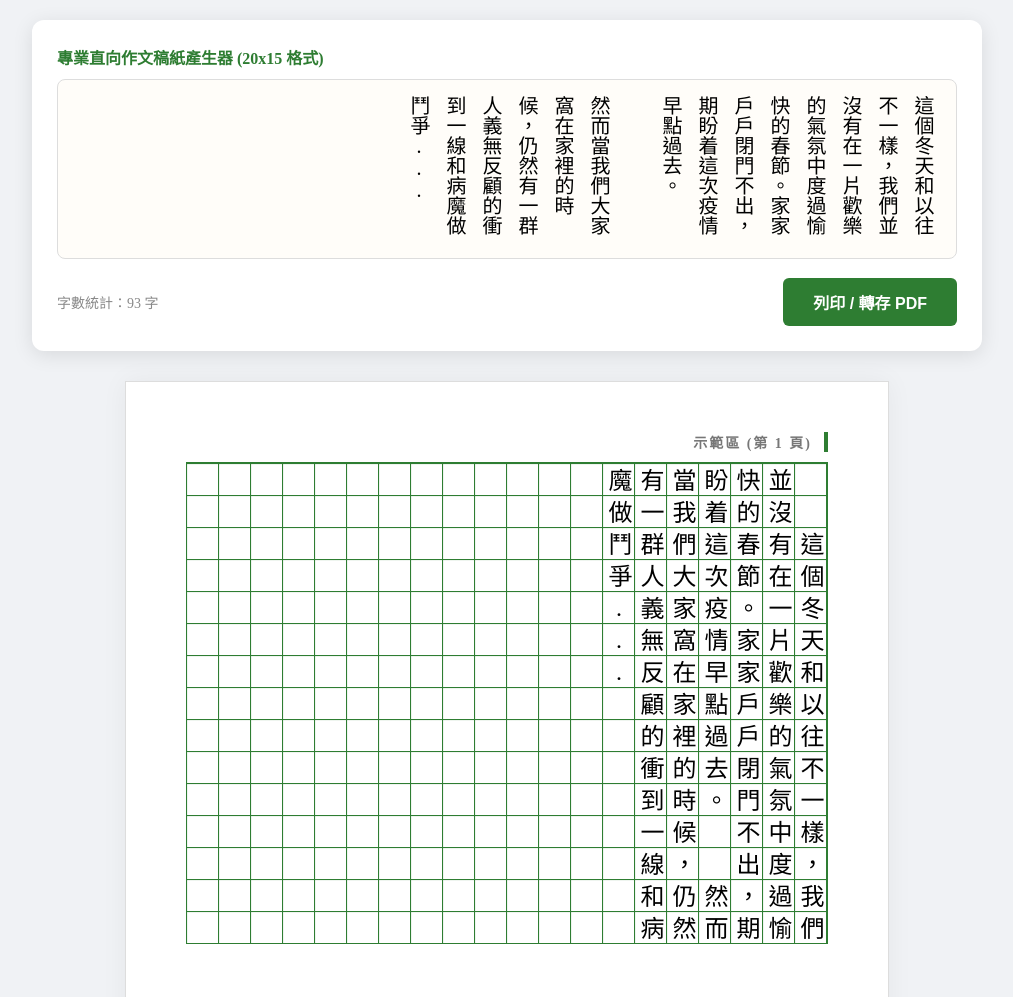
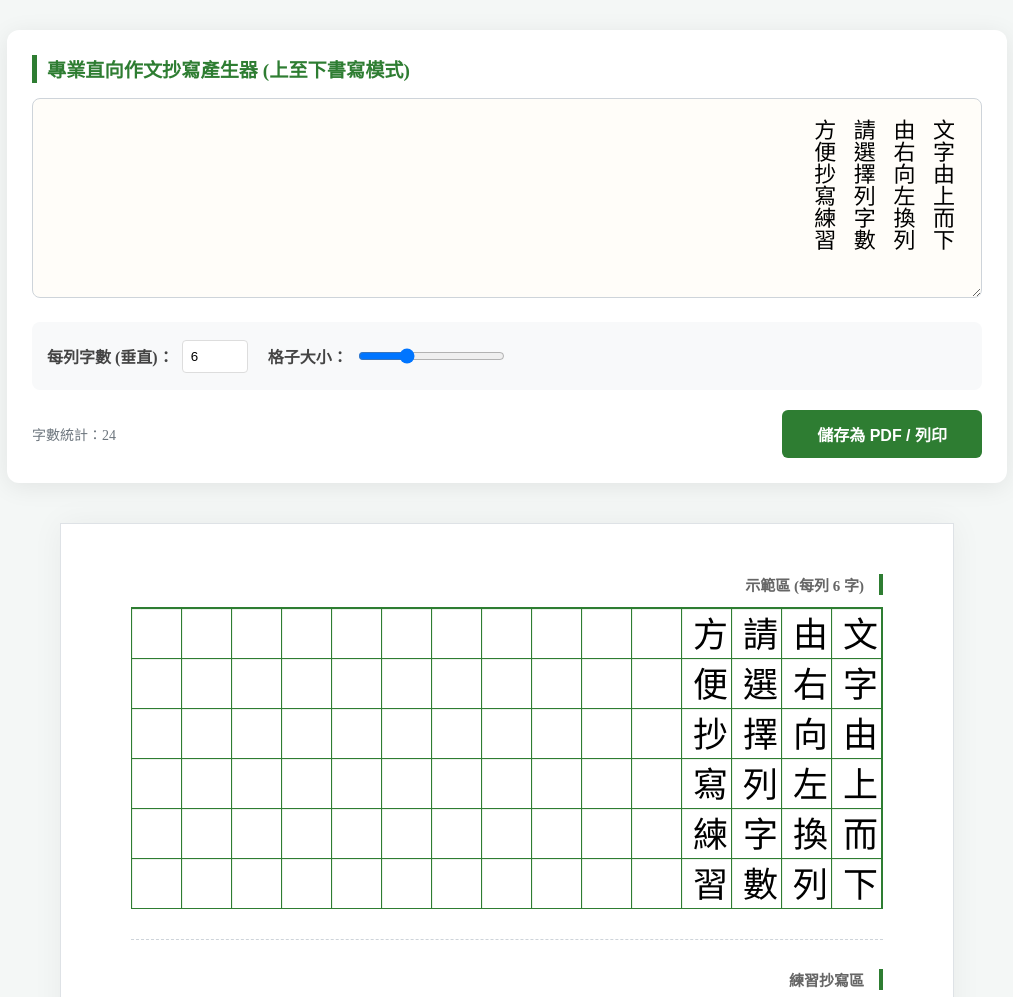
Before and after one commit to z135y/word, a plain HTML site: page index.html in a window 1280 px wide. Shown: the top 997 px of the page, without its empty margins (133-1146 px from the left). Drawn offline with Linux system fonts and the light colour scheme.

Commit message:
Update index.html

```diff
--- a/index.html
+++ b/index.html
@@ -3,64 +3,95 @@
 <head>
     <meta charset="UTF-8">
     <meta name="viewport" content="width=device-width, initial-scale=1.0">
-    <title>專業直向作文抄寫產生器</title>
+    <title>專業直向作文抄寫產生器 (垂直流向修正版)</title>
     <style>
         :root {
-            /* 業界稿紙標準顏色：綠色或紅色 */
+            /* 業界稿紙標準顏色：經典綠色 */
             --paper-grid-color: #2e7d32;
-            --cell-size: 32px;
-            --bg-color: #f0f2f5;
+            --cell-size: 50px;
+            --rows-per-col: 6; /* 每列字數 (垂直) */
+            --bg-color: #f4f7f6;
         }
 
         * { box-sizing: border-box; -webkit-print-color-adjust: exact; }
 
         body {
             font-family: "標楷體", "BiauKai", "DFKai-SB", serif;
-            padding: 20px;
+            padding: 30px;
             background: var(--bg-color);
             margin: 0;
             display: flex;
             flex-direction: column;
             align-items: center;
+            writing-mode: horizontal-tb; /* 主頁面維持橫向以堆疊區塊 */
         }
 
-        /* 操作面板 */
+        /* 操作面板樣式 */
         .ui-panel {
             background: white;
             padding: 25px;
             border-radius: 12px;
-            margin-bottom: 30px;
-            box-shadow: 0 4px 20px rgba(0,0,0,0.1);
+            margin-bottom: 40px;
+            box-shadow: 0 4px 25px rgba(0,0,0,0.08);
             width: 100%;
-            max-width: 950px;
+            max-width: 1000px;
         }
 
-        /* 直排輸入框：模擬寫作感 */
+        .ui-title {
+            font-size: 1.2rem;
+            font-weight: bold;
+            color: var(--paper-grid-color);
+            margin-bottom: 15px;
+            border-left: 5px solid var(--paper-grid-color);
+            padding-left: 10px;
+        }
+
+        /* 直排輸入框：強化直書語感 */
         textarea {
             width: 100%;
-            height: 180px;
-            padding: 15px;
-            border: 1.5px solid #ddd;
+            height: 200px;
+            padding: 20px;
+            border: 1.5px solid #ced4da;
             border-radius: 8px;
-            font-size: 20px;
+            font-size: 22px;
             font-family: inherit;
             writing-mode: vertical-rl;
             text-orientation: upright;
             line-height: 1.8;
             background: #fffdf9;
             outline: none;
-            resize: none;
+        }
+
+        textarea:focus { border-color: var(--paper-grid-color); }
+
+        .config-bar {
+            margin-top: 20px;
+            display: flex;
+            flex-wrap: wrap;
+            gap: 20px;
+            align-items: center;
+            padding: 15px;
+            background: #f8f9fa;
+            border-radius: 8px;
+        }
+
+        .config-item { display: flex; align-items: center; gap: 8px; font-weight: bold; color: #444; }
+
+        input[type="number"], input[type="range"] {
+            padding: 8px;
+            border: 1px solid #ddd;
+            border-radius: 4px;
         }
 
         .btn-group {
-            margin-top: 15px;
+            margin-top: 20px;
             display: flex;
             justify-content: space-between;
             align-items: center;
         }
 
         button {
-            padding: 12px 30px;
+            padding: 12px 35px;
             cursor: pointer;
             border: none;
             border-radius: 6px;
@@ -68,51 +99,54 @@
             font-size: 16px;
             background: var(--paper-grid-color);
             color: white;
+            transition: opacity 0.2s;
         }
 
-        /* 稿紙頁面區塊 */
+        button:hover { opacity: 0.9; }
+
+        /* 稿紙顯示容器 */
         #main-container {
             display: flex;
             flex-direction: column;
-            gap: 40px;
+            gap: 50px;
+            width: 100%;
             align-items: center;
         }
 
         .page-block {
             background: white;
-            padding: 40px 60px;
-            box-shadow: 0 0 25px rgba(0,0,0,0.05);
+            padding: 50px 70px;
+            box-shadow: 0 0 30px rgba(0,0,0,0.05);
             display: flex;
             flex-direction: column;
-            align-items: flex-end; /* 讓直排內容由右至左起始 */
+            align-items: flex-end;
             page-break-after: always;
-            border: 1px solid #ddd;
+            border: 1px solid #dee2e6;
         }
 
         .area-label {
-            font-size: 14px;
-            color: #777;
-            margin: 10px 0;
-            padding-right: 12px;
+            font-size: 15px;
+            color: #666;
+            margin-bottom: 12px;
+            padding-right: 15px;
             border-right: 4px solid var(--paper-grid-color);
             text-align: right;
             width: 100%;
             font-weight: bold;
-            letter-spacing: 2px;
         }
 
-        /* 核心網格：強制生成多欄位 */
+        /* 稿紙網格：核心直排書寫邏輯 */
         .manuscript-grid {
             display: grid;
-            writing-mode: vertical-rl;
+            writing-mode: vertical-rl; /* 文字直排：上至下，右至左 */
             text-orientation: upright;
-            /* 垂直方向：20 格 */
-            grid-template-rows: repeat(20, var(--cell-size));
-            /* 水平方向：15 欄，確保不會只有一行 */
-            grid-template-columns: repeat(15, var(--cell-size));
-            grid-auto-flow: row; /* 先垂直填滿，再向左換欄 */
-            border-top: 2px solid var(--paper-grid-color);
-            border-right: 2px solid var(--paper-grid-color);
+            /* 在 vertical-rl 下，inline 軸是垂直的，所以用 columns 定義高度 */
+            grid-template-columns: repeat(var(--rows-per-col), var(--cell-size));
+            /* Block 軸是水平的，定義換列的寬度 */
+            grid-auto-rows: var(--cell-size);
+            grid-auto-flow: row; /* 先在垂直方向填滿，再橫向換列 */
+            border-top: 2.5px solid var(--paper-grid-color);
+            border-right: 2.5px solid var(--paper-grid-color);
             background: white;
         }
 
@@ -124,28 +158,25 @@
             display: flex;
             align-items: center;
             justify-content: center;
-            font-size: 24px;
+            font-size: calc(var(--cell-size) * 0.7);
             position: relative;
         }
 
-        /* 內部十字輔助線 */
         .cell::after {
             content: "";
             position: absolute;
             width: 100%;
             height: 100%;
             background-image:
-                linear-gradient(to right, rgba(46, 125, 50, 0.08) 1px, transparent 1px),
-                linear-gradient(to bottom, rgba(46, 125, 50, 0.08) 1px, transparent 1px);
+                linear-gradient(to right, rgba(46, 125, 50, 0.1) 1px, transparent 1px),
+                linear-gradient(to bottom, rgba(46, 125, 50, 0.1) 1px, transparent 1px);
             background-position: center;
             background-size: 100% 100%;
             pointer-events: none;
         }
 
-        .divider {
-            height: 50px;
-            width: 100%;
-        }
+        .spacer { height: 60px; width: 100%; position: relative; }
+        .spacer::before { content: ""; position: absolute; top: 50%; left: 0; width: 100%; border-top: 1px dashed #ced4da; }
 
         @media print {
             .ui-panel { display: none; }
@@ -158,16 +189,27 @@
 <body>
 
 <div class="ui-panel">
-    <div style="margin-bottom:10px; font-weight:bold; color:var(--paper-grid-color);">
-        專業直向作文稿紙產生器 (20x15 格式)
+    <div class="ui-title">專業直向作文抄寫產生器 (上至下書寫模式)</div>
+
+    <textarea id="textInput" oninput="sync()" placeholder="在此輸入文字...">文字由上而下
+由右向左換列
+請選擇列字數
+方便抄寫練習</textarea>
+
+    <div class="config-bar">
+        <div class="config-item">
+            <label for="rowSelect">每列字數 (垂直)：</label>
+            <input type="number" id="rowSelect" value="6" min="1" max="30" oninput="sync()">
+        </div>
+        <div class="config-item">
+            <label for="sizeRange">格子大小：</label>
+            <input type="range" id="sizeRange" min="30" max="100" value="50" oninput="sync()">
+        </div>
     </div>
-    <textarea id="textInput" oninput="sync()" placeholder="請在此輸入文字，下方將自動同步為示範區...">這個冬天和以往不一樣，我們並沒有在一片歡樂的氣氛中度過愉快的春節。家家戶戶閉門不出，期盼着這次疫情早點過去。
-
-然而當我們大家窩在家裡的時候，仍然有一群人義無反顧的衝到一線和病魔做鬥爭...</textarea>
 
     <div class="btn-group">
-        <span id="counter" style="color:#888; font-size:14px;">字數統計：0 字</span>
-        <button onclick="window.print()">列印 / 轉存 PDF</button>
+        <span id="counter" style="color:#6c757d; font-size:14px;">字數統計：0</span>
+        <button onclick="window.print()">儲存為 PDF / 列印</button>
     </div>
 </div>
 
@@ -176,77 +218,94 @@
 <script>
     function sync() {
         const rawText = document.getElementById('textInput').value;
+        const rowsPerCol = parseInt(document.getElementById('rowSelect').value) || 6;
+        const cellSize = parseInt(document.getElementById('sizeRange').value) || 50;
+
         const container = document.getElementById('main-container');
-        document.getElementById('counter').innerText = `字數統計：${rawText.replace(/\s/g, '').length} 字`;
+        document.getElementById('counter').innerText = `字數統計：${rawText.replace(/\s/g, '').length}`;
 
-        // 處理格式：自動偵測換行並縮進兩格
-        const lines = rawText.split('\n');
+        // 動態更新 CSS 變數以控制佈局
+        document.documentElement.style.setProperty('--rows-per-col', rowsPerCol);
+        document.documentElement.style.setProperty('--cell-size', cellSize + 'px');
+
+        const colsPerPage = 15;
+        const totalCellsPerPage = rowsPerCol * colsPerPage;
+
+        // 換行邏輯處理：補齊垂直剩餘空格以達成換列效果
         let processedText = "";
-        lines.forEach(line => {
-            const trimmed = line.trim();
-            if (trimmed.length > 0) {
-                processedText += "　　" + trimmed;
+        const rawLines = rawText.split('\n');
+        rawLines.forEach(line => {
+            const cleanLine = line.trim();
+            if (cleanLine.length > 0) {
+                processedText += cleanLine;
+                const remainder = cleanLine.length % rowsPerCol;
+                if (remainder !== 0) {
+                    processedText += " ".repeat(rowsPerCol - remainder);
+                }
+            } else {
+                processedText += " ".repeat(rowsPerCol);
             }
         });
 
         container.innerHTML = '';
-        const rowsPerCol = 20;
-        const colsPerPage = 15;
-        const totalCells = rowsPerCol * colsPerPage; // 300字一頁
+        if (processedText.length === 0) { renderPage("", 1); return; }
 
-        if (processedText.length === 0) {
-            renderPage("", 1);
-            return;
-        }
-
-        // 按照 300 字一頁進行切割
-        for (let i = 0; i < processedText.length; i += totalCells) {
-            const chunk = processedText.substring(i, i + totalCells);
-            renderPage(chunk, Math.floor(i / totalCells) + 1);
+        for (let i = 0; i < processedText.length; i += totalCellsPerPage) {
+            const chunk = processedText.substring(i, i + totalCellsPerPage);
+            renderPage(chunk, Math.floor(i / totalCellsPerPage) + 1);
         }
 
         function renderPage(content, pageNum) {
             const block = document.createElement('div');
             block.className = 'page-block';
 
-            // --- 示範區 (Top) ---
-            const label1 = document.createElement('div');
-            label1.className = 'area-label';
-            label1.innerText = `示範區 (第 ${pageNum} 頁)`;
-            block.appendChild(label1);
+            // 建立示範區
+            block.appendChild(createSection(`示範區 (每列 ${rowsPerCol} 字)`, content, true));
 
-            const grid1 = document.createElement('div');
-            grid1.className = 'manuscript-grid';
-            for (let j = 0; j < totalCells; j++) {
-                const cell = document.createElement('div');
-                cell.className = 'cell';
-                cell.innerText = content[j] || '';
-                grid1.appendChild(cell);
-            }
-            block.appendChild(grid1);
+            // 建立分隔線
+            const spacer = document.createElement('div');
+            spacer.className = 'spacer';
+            block.appendChild(spacer);
 
-            block.appendChild(document.createElement('div')).className = 'divider';
-
-            // --- 抄寫區 (Bottom) ---
-            const label2 = document.createElement('div');
-            label2.className = 'area-label';
-            label2.innerText = `練習抄寫區`;
-            block.appendChild(label2);
-
-            const grid2 = document.createElement('div');
-            grid2.className = 'manuscript-grid';
-            for (let j = 0; j < totalCells; j++) {
-                const cell = document.createElement('div');
-                cell.className = 'cell';
-                cell.innerText = '';
-                grid2.appendChild(cell);
-            }
-            block.appendChild(grid2);
+            // 建立抄寫區 (空網格)
+            block.appendChild(createSection(`練習抄寫區`, "", false, content.length));
 
             container.appendChild(block);
         }
+
+        function createSection(labelText, content, isDemo, minChars = 0) {
+            const wrapper = document.createElement('div');
+            wrapper.style.display = "flex";
+            wrapper.style.flexDirection = "column";
+            wrapper.style.alignItems = "flex-end";
+            wrapper.style.width = "100%";
+
+            const label = document.createElement('div');
+            label.className = 'area-label';
+            label.innerText = labelText;
+            wrapper.appendChild(label);
+
+            const grid = document.createElement('div');
+            grid.className = 'manuscript-grid';
+
+            // 計算網格長度
+            const targetLength = isDemo ? Math.max(totalCellsPerPage, content.length) : Math.max(totalCellsPerPage, minChars);
+            const finalLength = Math.ceil(targetLength / rowsPerCol) * rowsPerCol;
+
+            for (let j = 0; j < finalLength; j++) {
+                const cell = document.createElement('div');
+                cell.className = 'cell';
+                const char = content[j];
+                cell.innerText = isDemo && char && char !== ' ' ? char : '';
+                grid.appendChild(cell);
+            }
+
+            wrapper.appendChild(grid);
+            return wrapper;
+        }
     }
 
+    // 初始載入
     window.onload = sync;
 </script>
 
```
